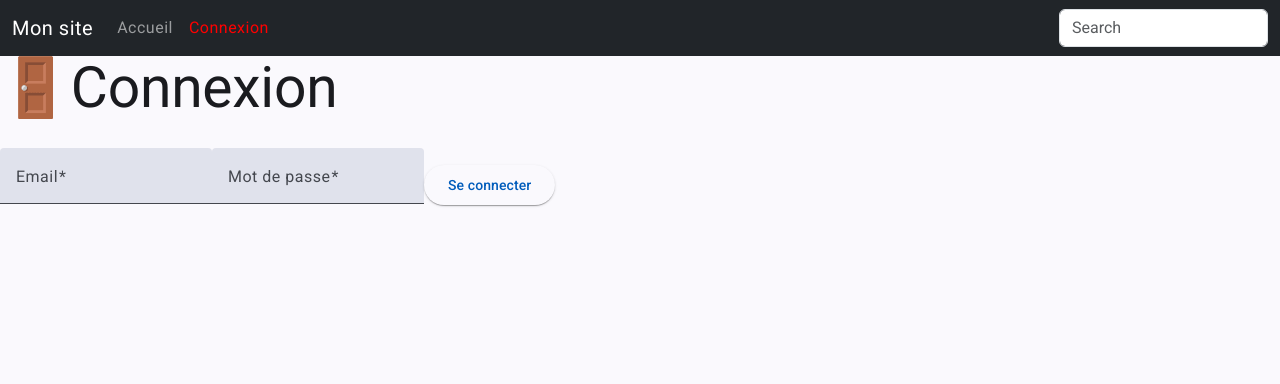
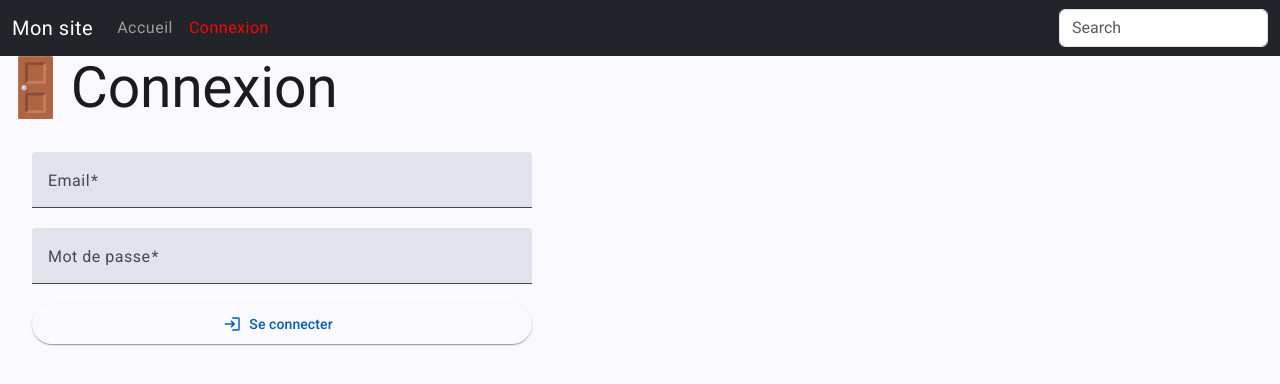
Before and after one commit to paidmyself/front-angular, an Angular app: page /connexion in a window 1280 px wide. Shown: the top 384 px of the page. Built offline with nearby package versions, Linux system fonts and the light colour scheme.

Commit message:
ajout connexion

```diff
--- a/src/app/connexion/connexion.component.html
+++ b/src/app/connexion/connexion.component.html
@@ -1,15 +1,24 @@
 <h1>Connexion</h1>
 
-<form [formGroup]="formulaire">
+<form [formGroup]="formulaire" (ngSubmit)="onConnexion()">
   <mat-form-field>
     <mat-label>Email</mat-label>
-    <input matInput formControlName="email"/>
+    <input matInput formControlName="email" />
+    @if (formulaire.get("email")?.hasError("email")) {
+      <mat-error>Le format de l'email est incorrect</mat-error>
+    } @else {
+      <mat-error>L'email est obligatoire</mat-error>
+    }
   </mat-form-field>
 
   <mat-form-field>
     <mat-label>Mot de passe</mat-label>
-    <input matInput type="password" formControlName="password"/>
+    <input matInput type="password" formControlName="password" />
+    <mat-error>Le mot de passe est obligatoire</mat-error>
   </mat-form-field>
 
-  <button mat-raised-button>Se connecter</button>
+  <button mat-raised-button>
+    <mat-icon>login</mat-icon>
+    Se connecter
+  </button>
 </form>
--- a/src/app/connexion/connexion.component.scss
+++ b/src/app/connexion/connexion.component.scss
@@ -1,3 +1,10 @@
 h1::before {
   content: "🚪";
 }
+
+form {
+  display: flex;
+  flex-direction: column;
+  max-width: 500px;
+  margin: 2em;
+}
--- a/src/app/connexion/connexion.component.ts
+++ b/src/app/connexion/connexion.component.ts
@@ -1,3 +1,4 @@
+import { HttpClient } from '@angular/common/http';
 import { Component, inject } from '@angular/core';
 import {
   FormBuilder,
@@ -7,20 +8,38 @@ import {
   Validators,
 } from '@angular/forms';
 import { MatButtonModule } from '@angular/material/button';
+import { MatIconModule } from '@angular/material/icon';
 import { MatInputModule } from '@angular/material/input';
 
 @Component({
   selector: 'app-connexion',
   standalone: true,
-  imports: [MatButtonModule, MatInputModule, FormsModule, ReactiveFormsModule],
+  imports: [
+    MatButtonModule,
+    MatInputModule,
+    FormsModule,
+    ReactiveFormsModule,
+    MatIconModule,
+  ],
   templateUrl: './connexion.component.html',
   styleUrl: './connexion.component.scss',
 })
 export class ConnexionComponent {
   constructeurFormulaire = inject(FormBuilder);
+  http = inject(HttpClient);
 
   formulaire: FormGroup = this.constructeurFormulaire.group({
     email: ['', [Validators.email, Validators.required]],
     password: ['', [Validators.required]],
   });
+
+  onConnexion() {
+    if (this.formulaire.valid) {
+      const utilisateur = this.formulaire.value;
+
+      this.http
+          .post('http://localhost:3000/login', utilisateur)
+          .subscribe(reponse => console.log(reponse));
+    }
+  }
 }
```
